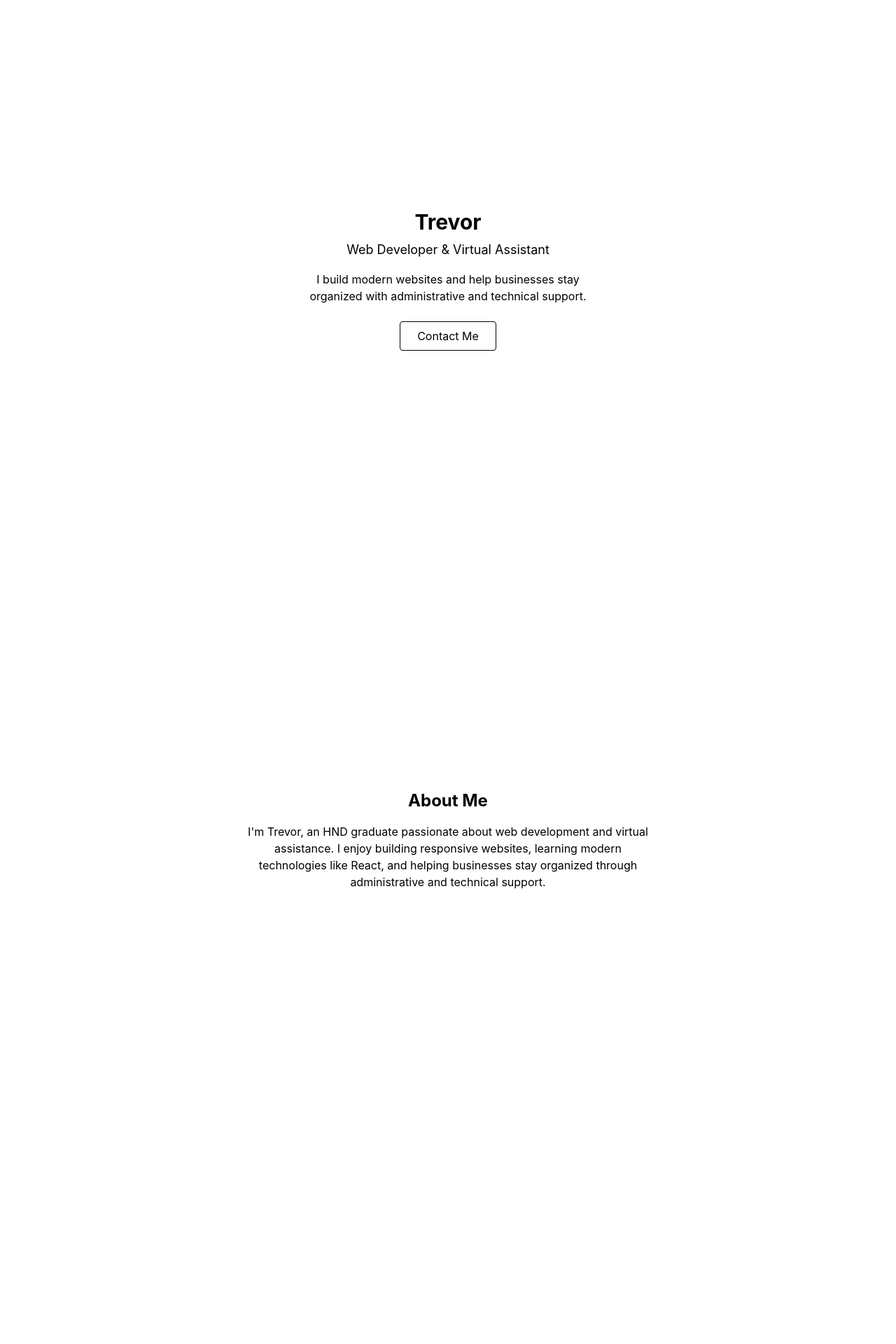
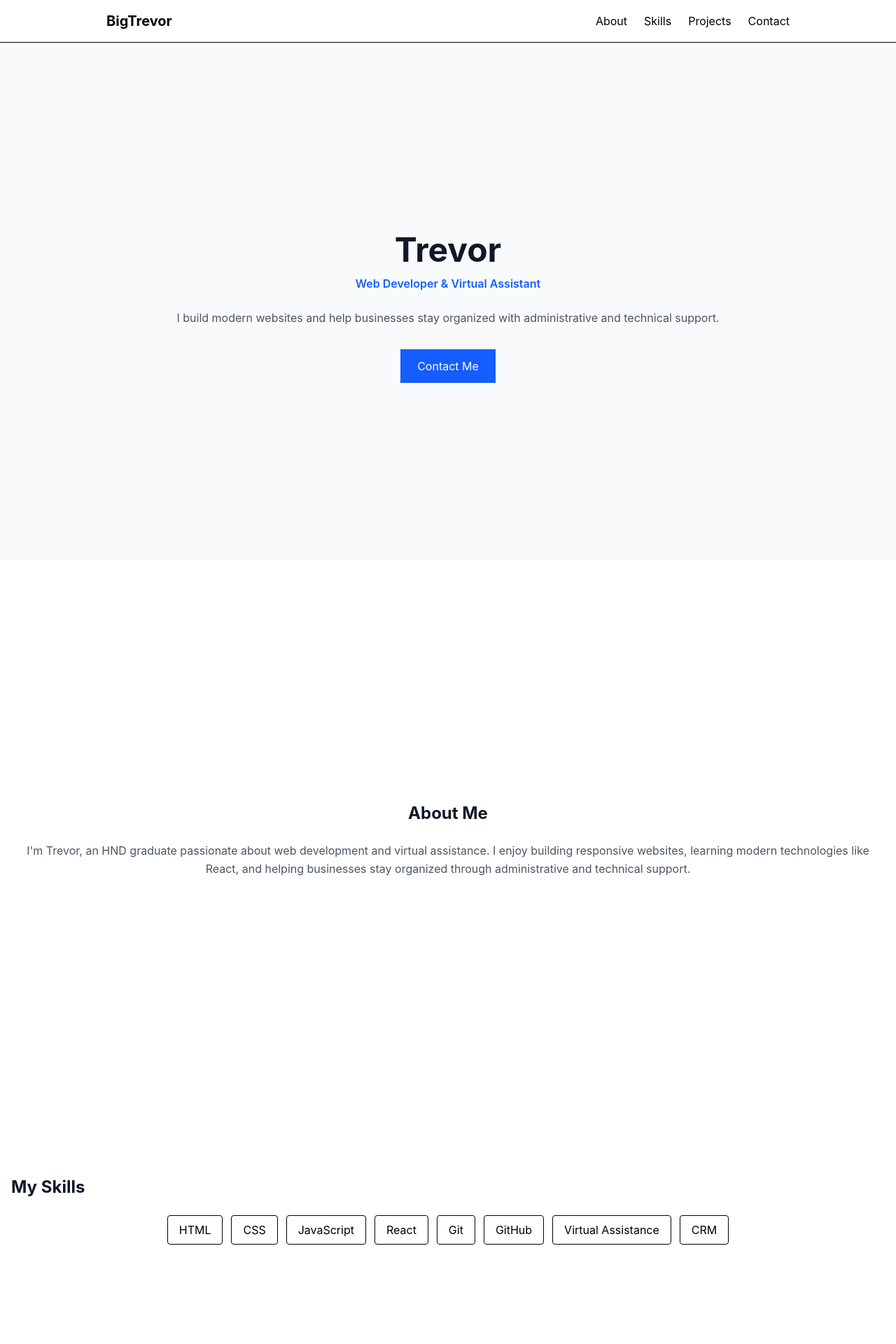
Before and after one commit to BigTrevor1234/my-portfolio, a React (Vite) app: page / in a window 1280 px wide. Shown: the top 1920 px of the page at 70% size. Built offline with nearby package versions, Linux system fonts and the light colour scheme.

Commit message:
Improve portfolio styling and navigation

```diff
--- a/src/App.jsx
+++ b/src/App.jsx
@@ -3,10 +3,12 @@ import About from "./components/About"
 import Skills from "./components/Skills"
 import Projects from "./components/Projects"
 import Contact from "./components/Contact"
+import Navbar from "./components/Navbar"
 
 function App() {
   return (
     <>
+      <Navbar />
       <Hero />
       <About />
       <Skills />
--- a/src/components/About.jsx
+++ b/src/components/About.jsx
@@ -1,16 +1,20 @@
 function About() {
   return (
-    <section className="min-h-screen flex flex-col items-center justify-center px-4 text-center">
-      <h2 className="text-2xl font-bold mb-4">
+    <section
+    id="about"
+    className="min-h-screen flex items-center justify-center px-4 py-20 bg-white">
+      <div className="max-w-2x1 text-center">
+      <h2 className="text-2xl font-bold mb-6 text-gray-900">
         About Me
       </h2>
 
-      <p className="max-w-xl">
+      <p className="text-gray-600 leading-relaxed">
         I'm Trevor, an HND graduate passionate about web development and
         virtual assistance. I enjoy building responsive websites,
         learning modern technologies like React, and helping businesses
         stay organized through administrative and technical support.
       </p>
+      </div>
     </section>
   )
 }
--- a/src/components/Contact.jsx
+++ b/src/components/Contact.jsx
@@ -2,7 +2,7 @@ function Contact() {
   return (
     <section
       id="contact"
-      className="min-h-screen flex flex-col items-center justify-center px-4 text-center"
+      className="min-h-screen flex flex-col items-center justify-center px-4 py-20 text-center bg-gray-50"
     >
       <h2 className="text-2xl font-bold mb-4">
         Contact Me
@@ -16,7 +16,7 @@ function Contact() {
       <div className="flex flex-col gap-3">
         <a
           href="sheriffopatola@gmail.com"
-          className="border rounded px-6 py-2"
+          className="border border-blue-600 text-blue-600 rounded-lg px-6 py-3 hover:bg-blue-600 hover:text-white transition duration-300"
         >
           📧 Email Me
         </a>
@@ -25,7 +25,7 @@ function Contact() {
           href="https://www.linkedin.com/in/sheriff-opatola-599b2a128"
           target="_blank"
           rel="noreferrer"
-          className="border rounded px-6 py-2"
+          className="border border-blue-600 text-blue-600 rounded-lg px-6 py-3 hover:bg-blue-600 hover:text-white transition duration-300"
         >
           💼 LinkedIn
         </a>
@@ -34,7 +34,7 @@ function Contact() {
           href="https://github.com/BigTrevor1234"
           target="_blank"
           rel="noreferrer"
-          className="border rounded px-6 py-2"
+          className="border border-blue-600 text-blue-600 rounded-lg px-6 py-3 hover:bg-blue-600 hover:text-white transition duration-300"
         >
           💻 GitHub
         </a>
--- a/src/components/Hero.jsx
+++ b/src/components/Hero.jsx
@@ -1,20 +1,20 @@
 function Hero() {
   return (
-    <section className="min-h-screen flex flex-col items-center justify-center text-center px-4">
-      <h1 className="text-3xl font-bold">Trevor</h1>
+    <section className="min-h-screen flex flex-col items-center justify-center text-center px-4 pt-20 bg-gray-50">
+      <h1 className="text-5xl font-bold text-gray-900">Trevor</h1>
 
-      <p className="text-lg mt-2">
+      <p className="text-x1 mt-3 text-blue-600 font-semibold">
         Web Developer & Virtual Assistant
       </p>
 
-      <p className="max-w-md mt-4">
+      <p className="max-w-x1 mt-6 text-gray-600 leading-relaxed">
         I build modern websites and help businesses stay organized with
         administrative and technical support.
       </p>
 
       <a
         href="#contact"
-        className="mt-6 px-6 py-2 border rounded"
+        className="mt-8 px-6 py-3 bg-blue-600 text-white rounded-ig hover:bg-blue-700 transition duration-300"
       >
         Contact Me
       </a>
--- /dev/null
+++ b/src/components/Navbar.jsx
@@ -0,0 +1,40 @@
+function Navbar() {
+
+  const links = [
+    { label: "About", href: "#about" },
+    { label: "Skills", href: "#skills" },
+    { label: "Projects", href: "#projects" },
+    { label: "Contact", href: "#contact" },
+  ]
+
+  return (
+    <nav className="fixed top-0 w-full bg-white border-b z-50">
+      <div className="max-w-5xl mx-auto flex justify-between items-center px-6 py-4">
+
+        <h1 className="font-bold text-xl">
+          BigTrevor
+        </h1>
+
+        <div className="flex gap-6">
+
+          {links.map((link) => (
+
+            <a
+              key={link.href}
+              href={link.href}
+              className="hover:text-blue-600 transition"
+            >
+              {link.label}
+            </a>
+
+          ))}
+
+        </div>
+
+      </div>
+    </nav>
+  )
+
+}
+
+export default Navbar
--- a/src/components/Projects.jsx
+++ b/src/components/Projects.jsx
@@ -22,12 +22,14 @@ const projects = [
 
 function Projects() {
   return (
-    <section className="min-h-screen flex flex-col items-center justify-center px-4">
+    <section
+     id="projects"
+     className="min-h-screen flex items-center justify-center px-4 py-20 bg-white">
       <h2 className="text-2xl font-bold mb-6">Projects</h2>
 
       <div className="grid gap-6 md:grid-cols-2 max-w-4xl">
         {projects.map((project) => (
-          <div key={project.title} className="border rounded p-4">
+          <div key={project.title} className="border rounded-lg p-4 shadow-md hover:shadow-x1 transition-300">
             <img
               src={project.image}
               alt={project.title}
--- a/src/components/Skills.jsx
+++ b/src/components/Skills.jsx
@@ -11,8 +11,10 @@ const skills = [
 
 function Skills() {
   return (
-    <section className="min-h-screen flex flex-col items-center justify-center px-4">
-      <h2 className="text-2xl font-bold mb-6">My Skills</h2>
+    <section
+    id="skills"
+    className="min-h-screen flexi tems-center px-4 py-20 bg-white">
+      <h2 className="text-2xl font-bold mb-6 text-gray-900">My Skills</h2>
 
       <div className="flex flex-wrap gap-3 justify-center">
         {skills.map((skill) => (
--- a/src/index.css
+++ b/src/index.css
@@ -1 +1,5 @@
+html {
+    scroll-behavior: smooth;
+}
+
 @import "tailwindcss";
```
